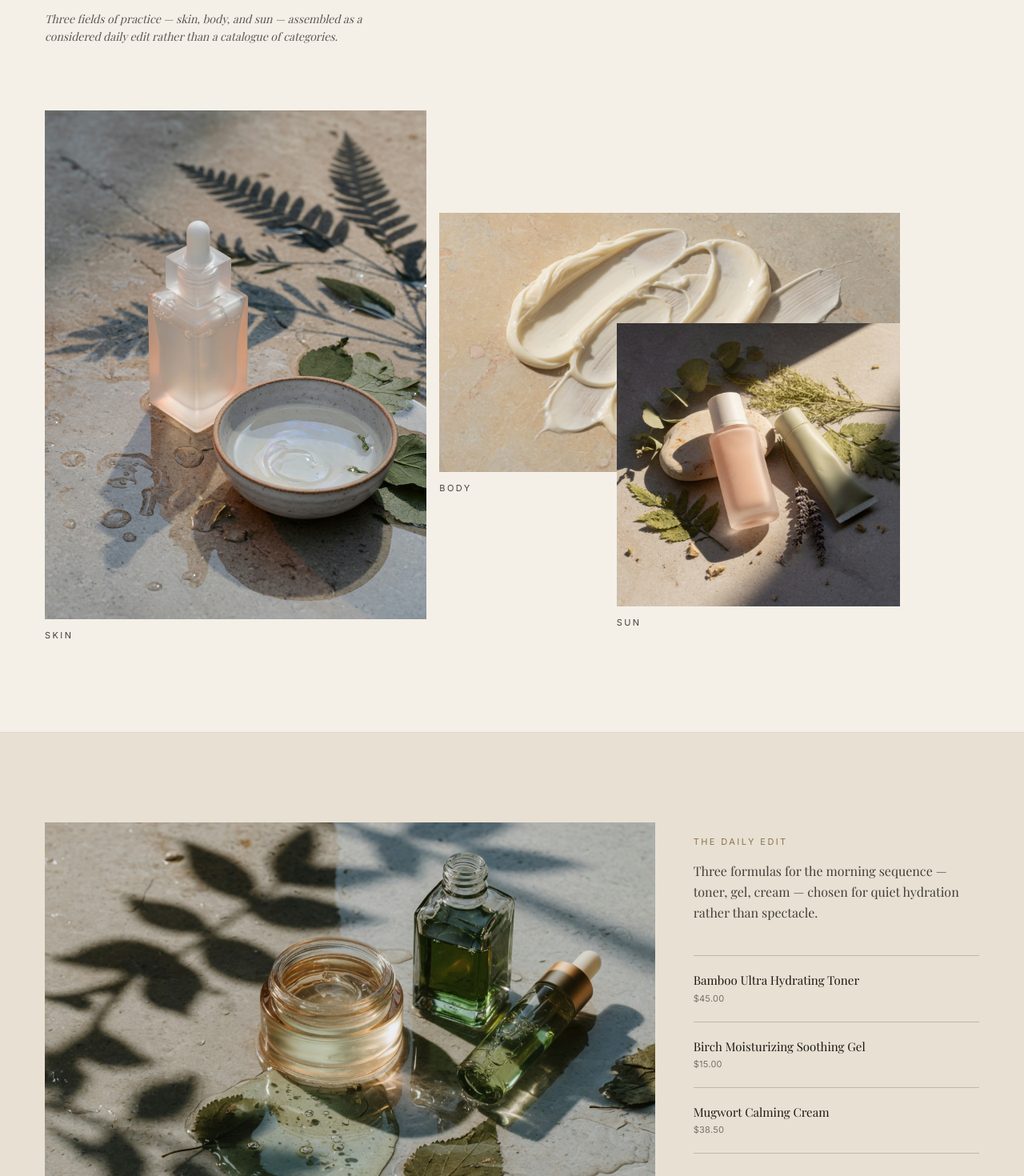
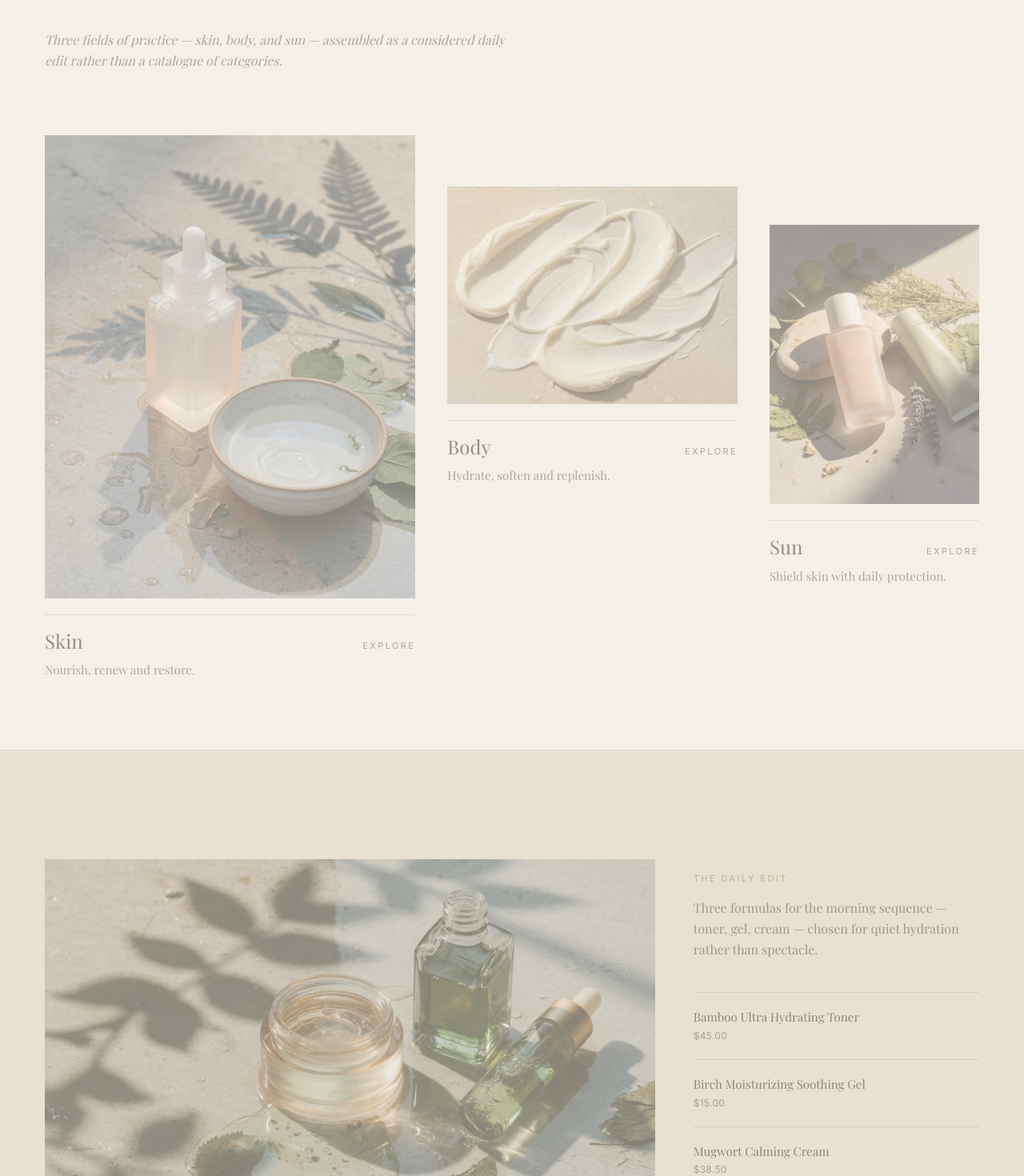
Before and after one commit to NCnguyenn/lumenora, a React (Vite) app in the folder Frontend/: page / in a window 1280 px wide. Shown: the part 920-2390 px from the top of the page at 80% size. Built offline with nearby package versions, Linux system fonts and the light colour scheme; a web font is replaced by a local one.

Commit message:
feat: update homepage UI and add Aesop UI/UX analysis docs

```diff
--- a/Frontend/src/index.css
+++ b/Frontend/src/index.css
@@ -13,3 +13,66 @@
     @apply font-serif;
   }
 }
+
+@layer components {
+  .editorial-image {
+    transform: scale(1);
+    transition:
+      transform 900ms cubic-bezier(0.2, 0.75, 0.25, 1),
+      filter 500ms ease;
+  }
+
+  .group:hover .editorial-image,
+  .group:focus-visible .editorial-image {
+    transform: scale(1.025);
+    filter: saturate(1.04) contrast(1.02);
+  }
+
+  .editorial-link {
+    background-image: linear-gradient(currentColor, currentColor);
+    background-position: 100% 100%;
+    background-repeat: no-repeat;
+    background-size: 0 1px;
+    padding-bottom: 0.2rem;
+    transition:
+      background-position 450ms cubic-bezier(0.2, 0.75, 0.25, 1),
+      background-size 450ms cubic-bezier(0.2, 0.75, 0.25, 1),
+      color 250ms ease;
+  }
+
+  .group:hover .editorial-link,
+  .group:focus-visible .editorial-link {
+    background-position: 0 100%;
+    background-size: 100% 1px;
+    color: theme('colors.oxblood');
+  }
+}
+
+@keyframes editorial-reveal {
+  from {
+    opacity: 0.45;
+    transform: translateY(1.5rem);
+  }
+
+  to {
+    opacity: 1;
+    transform: translateY(0);
+  }
+}
+
+@media (prefers-reduced-motion: no-preference) {
+  @supports (animation-timeline: view()) {
+    .editorial-reveal {
+      animation: editorial-reveal both linear;
+      animation-timeline: view();
+      animation-range: entry 4% cover 28%;
+    }
+  }
+}
+
+@media (prefers-reduced-motion: reduce) {
+  .editorial-image,
+  .editorial-link {
+    transition: none;
+  }
+}
--- a/Frontend/src/pages/Home.tsx
+++ b/Frontend/src/pages/Home.tsx
@@ -251,30 +251,41 @@ export function Home() {
       </section>
 
       {/* ── Contents — Skin, Body, Sun ── */}
-      <section className="bg-ivory border-b border-charcoal/10">
+      <section id="home-categories" className="bg-ivory border-b border-charcoal/10">
         <div className="mx-auto max-w-editorial px-6 md:px-10 lg:px-14 py-20 md:py-28">
-          <p className="max-w-md text-sm font-serif italic text-charcoal/70 leading-relaxed mb-14 md:mb-20">
+          <p className="editorial-reveal max-w-xl text-base font-serif italic text-charcoal/75 leading-relaxed mb-14 md:mb-20">
             Three fields of practice — skin, body, and sun — assembled as a considered
             daily edit rather than a catalogue of categories.
           </p>
 
-          <div className="relative grid grid-cols-12 gap-x-4 gap-y-10 md:gap-y-0 min-h-[520px] md:min-h-[640px]">
+          <div
+            data-layout="home-categories"
+            className="grid grid-cols-1 gap-10 md:grid-cols-2 md:gap-8 lg:grid-cols-12 lg:gap-7 xl:gap-10 items-start"
+          >
             {/* Large vertical skin */}
             <Link
               to="/shop"
-              className="col-span-12 md:col-span-5 md:row-start-1 group"
+              className="editorial-reveal group md:col-span-1 lg:col-span-5"
             >
               <figure>
-                <div className="aspect-[3/4] overflow-hidden bg-parchment">
+                <div className="aspect-[4/5] overflow-hidden bg-parchment">
                   <EditorialImg
                     src="/assets/generated/home-contents-skin.jpg"
                     fallback="/assets/generated/product-serum.png"
                     alt="Skin ritual still-life"
-                    className="w-full h-full object-cover transition-transform duration-700 group-hover:scale-[1.02]"
+                    className="editorial-image w-full h-full object-cover"
                   />
                 </div>
-                <figcaption className="mt-3 text-[11px] uppercase tracking-folio text-charcoal/80">
-                  Skin
+                <figcaption className="mt-5 border-t border-charcoal/20 pt-4">
+                  <div className="flex items-baseline justify-between gap-4">
+                    <h2 className="font-serif text-2xl text-charcoal">Skin</h2>
+                    <span className="editorial-link text-[11px] uppercase tracking-folio text-charcoal/75">
+                      Explore
+                    </span>
+                  </div>
+                  <p className="mt-2 text-[15px] font-serif text-charcoal/75">
+                    Nourish, renew and restore.
+                  </p>
                 </figcaption>
               </figure>
             </Link>
@@ -282,19 +293,27 @@ export function Home() {
             {/* Low horizontal body — offset */}
             <Link
               to="/shop"
-              className="col-span-12 md:col-span-6 md:col-start-6 md:row-start-1 md:mt-24 lg:mt-32 group"
+              className="editorial-reveal group md:col-span-1 md:mt-10 lg:col-span-4 lg:mt-16"
             >
               <figure>
-                <div className="aspect-[16/9] overflow-hidden bg-parchment">
+                <div className="aspect-[4/3] overflow-hidden bg-parchment">
                   <EditorialImg
                     src="/assets/generated/home-contents-body.jpg"
                     fallback="/assets/generated/home-feature-lotion.png"
                     alt="Body cream texture"
-                    className="w-full h-full object-cover transition-transform duration-700 group-hover:scale-[1.02]"
+                    className="editorial-image w-full h-full object-cover"
                   />
                 </div>
-                <figcaption className="mt-3 text-[11px] uppercase tracking-folio text-charcoal/80">
-                  Body
+                <figcaption className="mt-5 border-t border-charcoal/20 pt-4">
+                  <div className="flex items-baseline justify-between gap-4">
+                    <h2 className="font-serif text-2xl text-charcoal">Body</h2>
+                    <span className="editorial-link text-[11px] uppercase tracking-folio text-charcoal/75">
+                      Explore
+                    </span>
+                  </div>
+                  <p className="mt-2 text-[15px] font-serif text-charcoal/75">
+                    Hydrate, soften and replenish.
+                  </p>
                 </figcaption>
               </figure>
             </Link>
@@ -302,19 +321,27 @@ export function Home() {
             {/* Smaller sun with open paper */}
             <Link
               to="/shop"
-              className="col-span-8 md:col-span-4 md:col-start-8 md:row-start-1 md:self-end md:mb-4 group"
+              className="editorial-reveal group md:col-span-1 md:col-start-2 lg:col-span-3 lg:col-start-auto lg:mt-28"
             >
-              <figure className="md:pl-6">
-                <div className="aspect-square overflow-hidden bg-parchment max-w-[280px] md:max-w-none">
+              <figure>
+                <div className="aspect-[3/4] overflow-hidden bg-parchment">
                   <EditorialImg
                     src="/assets/generated/home-contents-sun.jpg"
                     fallback="/assets/generated/product-sunscreen.png"
                     alt="Sun care with foliage"
-                    className="w-full h-full object-cover transition-transform duration-700 group-hover:scale-[1.02]"
+                    className="editorial-image w-full h-full object-cover"
                   />
                 </div>
-                <figcaption className="mt-3 text-[11px] uppercase tracking-folio text-charcoal/80">
-                  Sun
+                <figcaption className="mt-5 border-t border-charcoal/20 pt-4">
+                  <div className="flex items-baseline justify-between gap-4">
+                    <h2 className="font-serif text-2xl text-charcoal">Sun</h2>
+                    <span className="editorial-link text-[11px] uppercase tracking-folio text-charcoal/75">
+                      Explore
+                    </span>
+                  </div>
+                  <p className="mt-2 text-[15px] font-serif text-charcoal/75">
+                    Shield skin with daily protection.
+                  </p>
                 </figcaption>
               </figure>
             </Link>
@@ -325,14 +352,14 @@ export function Home() {
       {/* ── The Daily Edit ── */}
       <section className="bg-parchment border-b border-charcoal/10">
         <div className="mx-auto max-w-editorial px-6 md:px-10 lg:px-14 py-20 md:py-28">
-          <div className="grid grid-cols-12 gap-8 lg:gap-12 items-start">
+          <div className="editorial-reveal grid grid-cols-12 gap-8 lg:gap-12 items-start">
             <div className="col-span-12 lg:col-span-8">
               <div className="aspect-[4/3] overflow-hidden bg-ivory">
                 <EditorialImg
                   src="/assets/generated/home-daily-edit.jpg"
                   fallback="/assets/generated/home-hero.png"
                   alt="Daily edit still-life on wet limestone"
-                  className="w-full h-full object-cover"
+                  className="editorial-image w-full h-full object-cover"
                 />
               </div>
             </div>
@@ -341,7 +368,7 @@ export function Home() {
               <p className="text-[11px] uppercase tracking-folio text-brass mb-4">
                 The Daily Edit
               </p>
-              <p className="font-serif text-base leading-relaxed text-charcoal/80 mb-10 max-w-sm">
+              <p className="font-serif text-base leading-relaxed text-charcoal/80 mb-10 max-w-md">
                 Three formulas for the morning sequence — toner, gel, cream — chosen for
                 quiet hydration rather than spectacle.
               </p>
@@ -359,7 +386,7 @@ export function Home() {
                         <span className="font-serif text-[15px] leading-snug text-charcoal group-hover:text-oxblood transition-colors">
                           {product.name}
                         </span>
-                        <span className="text-[11px] tracking-wide text-charcoal/55">
+                        <span className="text-[12px] tracking-wide text-charcoal/70">
                           {formatPrice(product.price)}
                         </span>
                       </Link>
@@ -373,13 +400,13 @@ export function Home() {
       </section>
 
       {/* ── Compositions for the Skin ── */}
-      <section className="bg-ivory border-b border-charcoal/10">
-        <div className="mx-auto max-w-editorial px-6 md:px-10 lg:px-14 py-20 md:py-28 space-y-20 md:space-y-28">
-          <div className="max-w-lg">
+      <section id="home-compositions" className="bg-ivory border-b border-charcoal/10">
+        <div className="mx-auto max-w-editorial px-6 md:px-10 lg:px-14 py-20 md:py-28 space-y-16 md:space-y-20">
+          <div className="editorial-reveal max-w-xl">
             <h2 className="font-serif text-3xl md:text-4xl leading-tight text-charcoal">
               Compositions for the Skin
             </h2>
-            <p className="mt-4 text-sm font-serif italic text-charcoal/65 leading-relaxed">
+            <p className="mt-4 text-base font-serif italic text-charcoal/75 leading-relaxed">
               Curated still-lifes, not a shelf of equals — each formula given its own frame.
             </p>
           </div>
@@ -389,13 +416,13 @@ export function Home() {
             const item = compositions[0];
             const product = findProduct(item.name);
             return (
-              <figure className="w-full">
+              <figure className="editorial-reveal group w-full">
                 <div className="aspect-[16/7] md:aspect-[21/8] overflow-hidden bg-parchment">
                   <EditorialImg
                     src={item.image}
                     fallback={item.fallback}
                     alt={item.name}
-                    className="w-full h-full object-cover"
+                    className="editorial-image w-full h-full object-cover"
                   />
                 </div>
                 <figcaption className="mt-5 flex flex-col sm:flex-row sm:items-baseline sm:justify-between gap-2 max-w-3xl">
@@ -406,12 +433,12 @@ export function Home() {
                     >
                       {item.name}
                     </Link>
-                    <p className="mt-1 text-sm text-charcoal/60 font-serif italic">
+                    <p className="mt-1 text-sm text-charcoal/75 font-serif italic">
                       {item.descriptor}
                     </p>
                   </div>
                   {product && (
-                    <span className="text-[12px] tracking-wide text-charcoal/70 shrink-0">
+                    <span className="text-[13px] tracking-wide text-charcoal/80 shrink-0">
                       {formatPrice(product.price)}
                     </span>
                   )}
@@ -420,32 +447,36 @@ export function Home() {
             );
           })()}
 
+          <div
+            data-layout="home-compositions"
+            className="grid grid-cols-1 gap-14 md:grid-cols-12 md:gap-8 lg:gap-12 items-start"
+          >
           {/* Square held to one side */}
           {(() => {
             const item = compositions[1];
             const product = findProduct(item.name);
             return (
-              <figure className="w-full md:w-5/12 md:max-w-md md:ml-[8%]">
+              <figure className="editorial-reveal group md:col-span-5">
                 <div className="aspect-square overflow-hidden bg-parchment">
                   <EditorialImg
                     src={item.image}
                     fallback={item.fallback}
                     alt={item.name}
-                    className="w-full h-full object-cover"
+                    className="editorial-image w-full h-full object-cover"
                   />
                 </div>
-                <figcaption className="mt-5 space-y-1">
+                <figcaption className="mt-5 border-t border-charcoal/20 pt-4 space-y-1">
                   <Link
                     to="/shop"
                     className="font-serif text-lg text-charcoal hover:text-oxblood transition-colors block"
                   >
                     {item.name}
                   </Link>
-                  <p className="text-sm text-charcoal/60 font-serif italic">
+                  <p className="text-sm text-charcoal/75 font-serif italic">
                     {item.descriptor}
                   </p>
                   {product && (
-                    <p className="text-[12px] tracking-wide text-charcoal/70 pt-1">
+                    <p className="text-[13px] tracking-wide text-charcoal/80 pt-1">
                       {formatPrice(product.price)}
                     </p>
                   )}
@@ -459,43 +490,44 @@ export function Home() {
             const item = compositions[2];
             const product = findProduct(item.name);
             return (
-              <div className="grid grid-cols-12 gap-8 lg:gap-14 items-end">
-                <figure className="col-span-12 md:col-span-5 md:col-start-2">
-                  <div className="aspect-[3/4] overflow-hidden bg-parchment">
+              <figure className="editorial-reveal group md:col-span-6 md:col-start-7 md:mt-12">
+                <div>
+                  <div className="aspect-square overflow-hidden bg-parchment">
                     <EditorialImg
                       src={item.image}
                       fallback={item.fallback}
                       alt={item.name}
-                      className="w-full h-full object-cover"
+                      className="editorial-image w-full h-full object-cover"
                     />
                   </div>
-                </figure>
-                <div className="col-span-12 md:col-span-4 md:col-start-8 pb-2">
+                </div>
+                <figcaption className="mt-5 border-t border-charcoal/20 pt-4">
                   <Link
                     to="/shop"
                     className="font-serif text-xl md:text-2xl leading-snug text-charcoal hover:text-oxblood transition-colors"
                   >
                     {item.name}
                   </Link>
-                  <p className="mt-4 text-sm font-serif italic text-charcoal/65 leading-relaxed">
+                  <p className="mt-3 text-sm font-serif italic text-charcoal/75 leading-relaxed">
                     {item.descriptor}
                   </p>
                   {product && (
-                    <p className="mt-6 text-[12px] tracking-wide text-charcoal/70">
+                    <p className="mt-3 text-[13px] tracking-wide text-charcoal/80">
                       {formatPrice(product.price)}
                     </p>
                   )}
-                </div>
-              </div>
+                </figcaption>
+              </figure>
             );
           })()}
+          </div>
         </div>
       </section>
 
       {/* ── Brand Interlude ── */}
       <section className="bg-oxblood text-ivory">
         <div className="mx-auto max-w-editorial px-6 md:px-10 lg:px-14 py-20 md:py-28">
-          <div className="grid grid-cols-12 gap-10 lg:gap-16 items-center">
+          <div className="editorial-reveal grid grid-cols-12 gap-10 lg:gap-16 items-center">
             <div className="col-span-12 md:col-span-6 lg:col-span-5">
               <h2 className="font-serif text-3xl md:text-4xl lg:text-5xl leading-[1.15] text-ivory">
                 Many formulas.
@@ -509,12 +541,12 @@ export function Home() {
               </p>
             </div>
             <div className="col-span-10 col-start-3 md:col-span-5 md:col-start-8 lg:col-start-8">
-              <div className="aspect-[4/3] overflow-hidden">
+              <div className="group aspect-[4/3] overflow-hidden">
                 <EditorialImg
                   src="/assets/generated/home-brand-interlude.jpg"
                   fallback="/assets/generated/blog-editorial-5.png"
                   alt="Botanical mineral texture"
-                  className="w-full h-full object-cover opacity-90"
+                  className="editorial-image w-full h-full object-cover opacity-90"
                 />
               </div>
             </div>
@@ -546,7 +578,7 @@ export function Home() {
             {ritualScenes.map((scene) => (
               <div
                 key={scene.label}
-                className="grid grid-cols-12 gap-8 lg:gap-12 items-center"
+                className="editorial-reveal group grid grid-cols-12 gap-8 lg:gap-12 items-center"
               >
                 <div
                   className={`col-span-12 md:col-span-7 ${
@@ -558,7 +590,7 @@ export function Home() {
                       src={scene.image}
                       fallback={scene.fallback}
                       alt={`${scene.label} ritual`}
-                      className="w-full h-full object-cover"
+                      className="editorial-image w-full h-full object-cover"
                     />
                   </div>
                 </div>
@@ -586,7 +618,7 @@ export function Home() {
                             <span className="font-serif text-sm leading-snug text-charcoal group-hover:text-oxblood transition-colors">
                               {product.name}
                             </span>
-                            <span className="text-[11px] tracking-wide text-charcoal/55 shrink-0 pt-0.5">
+                            <span className="text-[12px] tracking-wide text-charcoal/75 shrink-0 pt-0.5">
                               {formatPrice(product.price)}
                             </span>
                           </Link>
@@ -616,7 +648,7 @@ export function Home() {
             </Link>
           </div>
 
-          <div className="grid grid-cols-12 gap-10 lg:gap-14">
+          <div className="editorial-reveal grid grid-cols-12 gap-10 lg:gap-14">
             {/* Primary cover story */}
             <article className="col-span-12 lg:col-span-7">
               <Link to="/blog" className="group block">
@@ -625,7 +657,7 @@ export function Home() {
                     src="/assets/generated/home-journal-primary.jpg"
                     fallback={primaryArticle.image}
                     alt={primaryArticle.title}
-                    className="w-full h-full object-cover transition-transform duration-700 group-hover:scale-[1.02]"
+                    className="editorial-image w-full h-full object-cover"
                   />
                 </div>
                 <p className="text-[10px] uppercase tracking-folio text-brass mb-3">
@@ -653,13 +685,13 @@ export function Home() {
                       />
                     </div>
                     <div className="col-span-8">
-                      <p className="text-[10px] uppercase tracking-folio text-charcoal/50 mb-2">
+                      <p className="text-[11px] uppercase tracking-folio text-charcoal/70 mb-2">
                         {article.category}
                       </p>
                       <h3 className="font-serif text-base md:text-lg leading-snug text-charcoal group-hover:text-oxblood transition-colors">
                         {article.title}
                       </h3>
-                      <p className="mt-2 text-[10px] uppercase tracking-wider text-charcoal/40">
+                      <p className="mt-2 text-[11px] uppercase tracking-wider text-charcoal/60">
                         {article.date}
                       </p>
                     </div>
@@ -678,11 +710,11 @@ export function Home() {
       >
         <div className="mx-auto max-w-editorial px-6 md:px-10 lg:px-14 py-20 md:py-24">
           <div className="max-w-xl">
-            <p className="text-[11px] uppercase tracking-folio text-ivory/50 mb-4">
+            <p className="text-[11px] uppercase tracking-folio text-ivory/65 mb-4">
               Notes from the Beauty Desk
             </p>
             <h2 className="font-serif text-4xl md:text-5xl text-ivory mb-4">The Edit</h2>
-            <p className="font-serif italic text-sm text-ivory/60 mb-10">
+            <p className="font-serif italic text-base text-ivory/75 mb-10">
               Curated beauty intelligence, delivered with intention.
             </p>
 
@@ -691,7 +723,7 @@ export function Home() {
               onSubmit={(e) => e.preventDefault()}
             >
               <label className="flex-1 flex flex-col gap-2">
-                <span className="text-[10px] uppercase tracking-folio text-ivory/45">
+                <span className="text-[11px] uppercase tracking-folio text-ivory/65">
                   Email Address
                 </span>
                 <input
```
Also changed, not shown: 206 other files (tests, documents, lock files or other folders).
